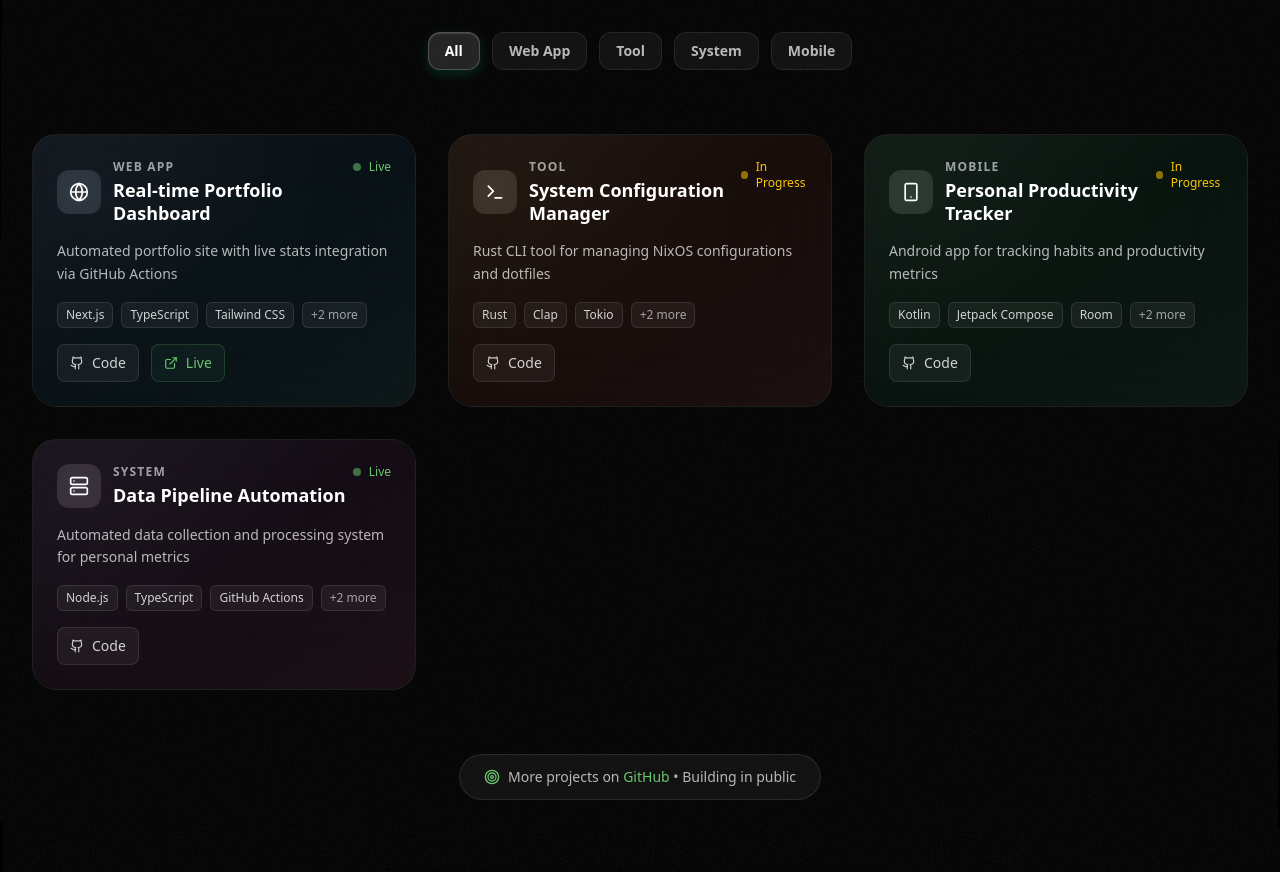
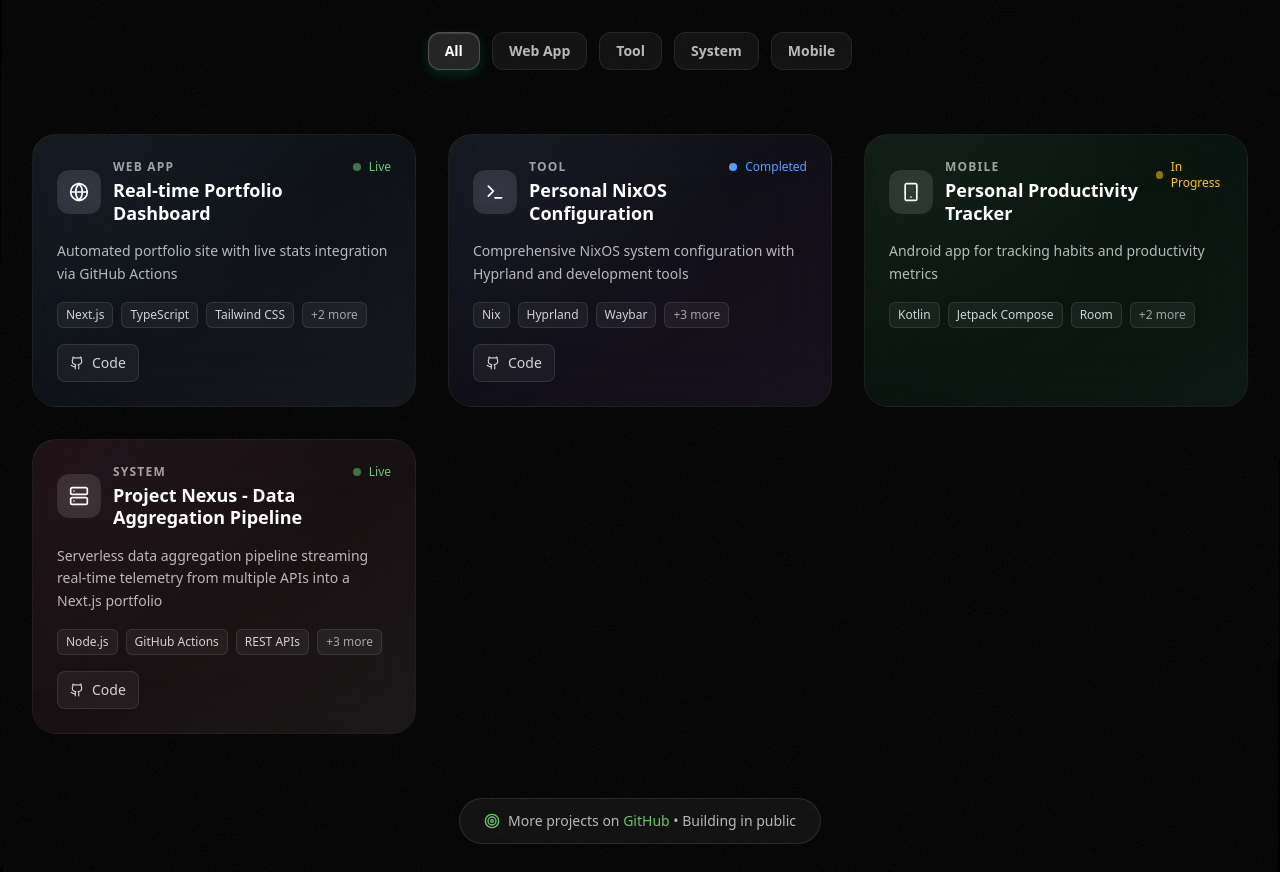
Before and after one commit to wlmr-rk/wilmerlapuz.com, a Next.js app: page / in a window 1280 px wide. Shown: the part 2644-3516 px from the top of the page. Built offline with nearby package versions, Linux system fonts and the light colour scheme.

Commit message:
morning push

```diff
--- a/src/components/ProjectsSection.tsx
+++ b/src/components/ProjectsSection.tsx
@@ -47,7 +47,6 @@ const projects: Project[] = [
     category: "Web App",
     status: "Live",
     githubUrl: "https://github.com/wlmr-rk/wilmerlapuz.com",
-    liveUrl: "wilmerlapuz.com",
     features: [
       "Automated data fetching every hour",
       "Real-time stats from 5+ platforms",
@@ -59,31 +58,42 @@ const projects: Project[] = [
       "Cross-platform data normalization",
       "Responsive design with complex animations",
     ],
-    gradient: "from-blue-500/20 to-cyan-500/20",
+    gradient: "from-blue-500/20 to-blue-300/20",
     icon: Globe,
   },
   {
-    id: "rust-cli-tool",
-    title: "System Configuration Manager",
-    description: "Rust CLI tool for managing NixOS configurations and dotfiles",
+    id: "nixos-dotfiles",
+    title: "Personal NixOS Configuration",
+    description:
+      "Comprehensive NixOS system configuration with Hyprland and development tools",
     longDescription:
-      "A command-line utility built in Rust that automates the management of NixOS system configurations, dotfiles synchronization, and development environment setup.",
-    technologies: ["Rust", "Clap", "Tokio", "Serde", "Git"],
+      "A complete NixOS system configuration featuring Hyprland window manager, custom development environments, and productivity-focused dotfiles. Built for efficient development workflow with Rust/Kotlin focus.",
+    technologies: [
+      "Nix",
+      "Hyprland",
+      "Waybar",
+      "Fish Shell",
+      "Alacritty",
+      "Home Manager",
+    ],
     category: "Tool",
-    status: "In Progress",
-    githubUrl: "https://github.com/yourusername/nix-manager",
+    status: "Completed",
+    githubUrl: "https://github.com/wlmr-rk/wlmr-nix",
     features: [
-      "Automated dotfiles sync",
-      "NixOS configuration validation",
-      "Development environment setup",
-      "Cross-machine configuration",
+      "Modular Nix configuration structure",
+      "Custom Hyprland + Waybar setup",
+      "Enhanced Fuzzel launcher with Japanese UI",
+      "Development environment templates",
+      "Automated clipboard monitoring",
+      "Tokyo Night themed everything",
     ],
     challenges: [
-      "Complex Nix expression parsing",
-      "Async file operations optimization",
-      "Error handling for system calls",
+      "Modular configuration architecture",
+      "Wayland-specific app compatibility",
+      "Custom Fish shell function development",
+      "AMD GPU optimization for gaming",
     ],
-    gradient: "from-orange-500/20 to-red-500/20",
+    gradient: "from-blue-500/20 to-purple-500/20",
     icon: Terminal,
   },
   {
@@ -101,7 +111,7 @@ const projects: Project[] = [
     ],
     category: "Mobile",
     status: "In Progress",
-    githubUrl: "https://github.com/yourusername/productivity-tracker",
+    // githubUrl: "https://github.com/yourusername/productivity-tracker",
     features: [
       "Habit tracking with streaks",
       "Data visualization charts",
@@ -117,34 +127,38 @@ const projects: Project[] = [
     icon: Smartphone,
   },
   {
-    id: "automation-pipeline",
-    title: "Data Pipeline Automation",
+    id: "project-nexus",
+    title: "Project Nexus - Data Aggregation Pipeline",
     description:
-      "Automated data collection and processing system for personal metrics",
+      "Serverless data aggregation pipeline streaming real-time telemetry from multiple APIs into a Next.js portfolio",
     longDescription:
-      "A robust system that automatically collects data from various APIs, processes it, and generates insights. Built with error handling, retry mechanisms, and monitoring.",
+      "A comprehensive automated system that collects and synchronizes data from Spotify, Strava, LeetCode, WakaTime, and Anki to power a dynamic portfolio website. Runs hourly via GitHub Actions, transforming personal metrics into compelling 'building in public' content with >99% uptime.",
     technologies: [
       "Node.js",
-      "TypeScript",
       "GitHub Actions",
+      "REST APIs",
+      "GraphQL",
+      "Vercel",
       "JSON",
-      "REST APIs",
     ],
     category: "System",
     status: "Live",
-    githubUrl: "https://github.com/yourusername/data-pipeline",
+    githubUrl: "https://github.com/wlmr-rk/proj-nexus",
     features: [
-      "Multi-API data collection",
-      "Error handling & retries",
-      "Automated scheduling",
-      "Data validation & cleaning",
+      "5 API integrations (Spotify, Strava, LeetCode, WakaTime, Anki)",
+      "Hourly automated sync via GitHub Actions",
+      "Resilient error handling & graceful failures",
+      "Zero-downtime deployment with Vercel",
+      "Real-time portfolio data updates",
+      "Concurrent API processing for speed",
     ],
     challenges: [
-      "API reliability management",
-      "Data consistency across sources",
-      "Scalable architecture design",
+      "OAuth2 refresh token management across services",
+      "Git conflict resolution for concurrent updates",
+      "Rate limit compliance across multiple APIs",
+      "Transforming disparate data formats into unified JSON",
     ],
-    gradient: "from-purple-500/20 to-pink-500/20",
+    gradient: "from-pink-600/20 to-red-200/20",
     icon: Server,
   },
 ];
```
